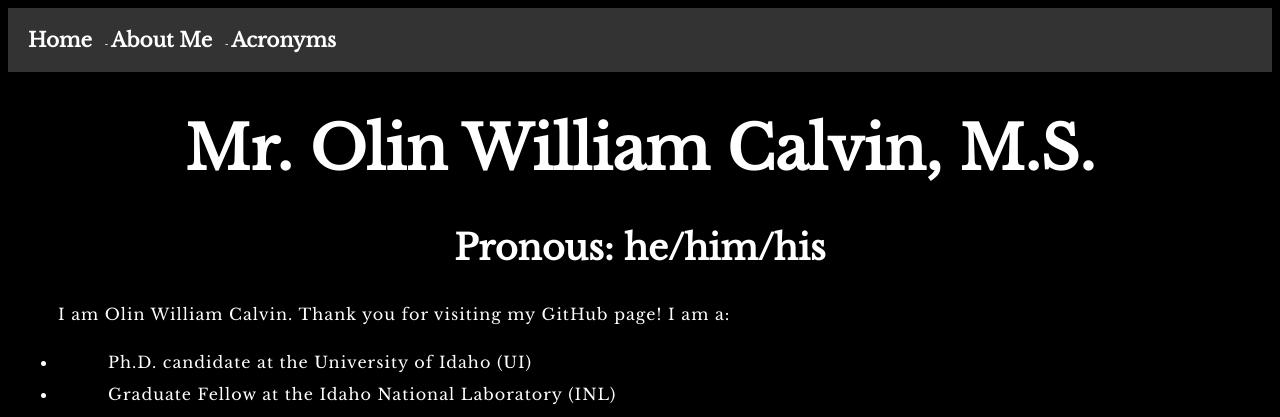
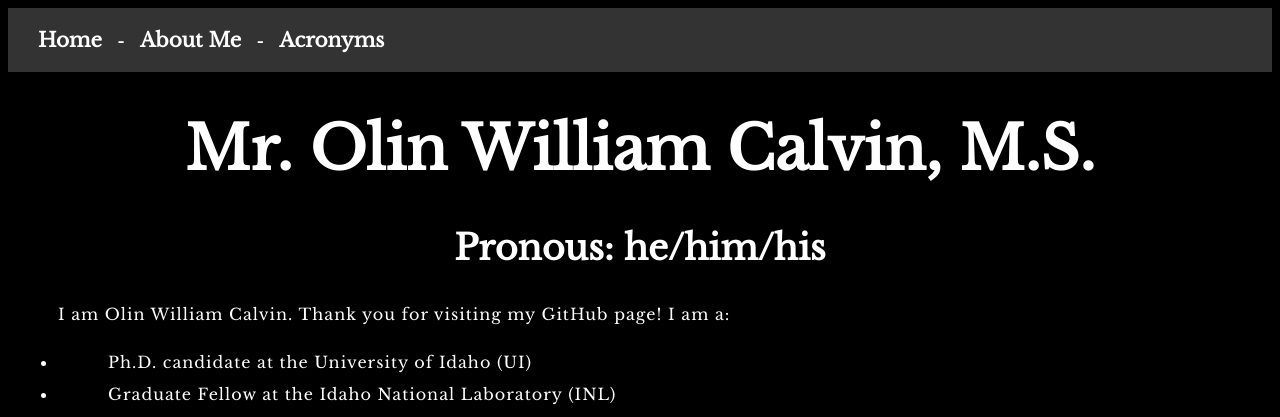
Before and after one commit to olinwc/olinwc.github.io, a PHP site: page / in a window 1280 px wide. Shown: the top 417 px of the page. Run offline with PHP 8.4, Linux system fonts and the light colour scheme.

Commit message:
Make hyphen in header look better

```diff
--- a/styles/style.css
+++ b/styles/style.css
@@ -7,6 +7,9 @@ header {
 	background-color: #333;
 	color: white;
   padding: 20px;
+  font-size: 20px;
+  font-weight: bold;
+  text-decoration: none;
 }
 
 nav {
@@ -15,6 +18,7 @@ nav {
 
 nav a {
   display: inline-block;
+  margin-left: 10px;
   margin-right: 10px; /* add some space between links */
   font-size: 20px;
   color: white;
```
